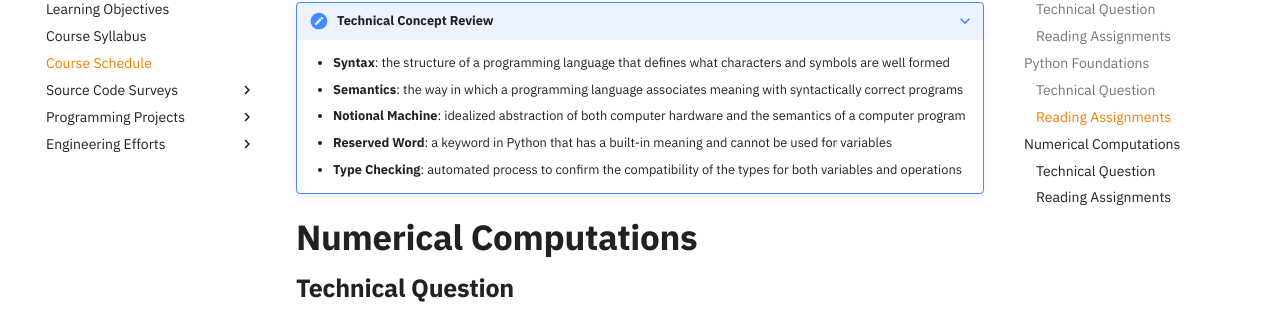
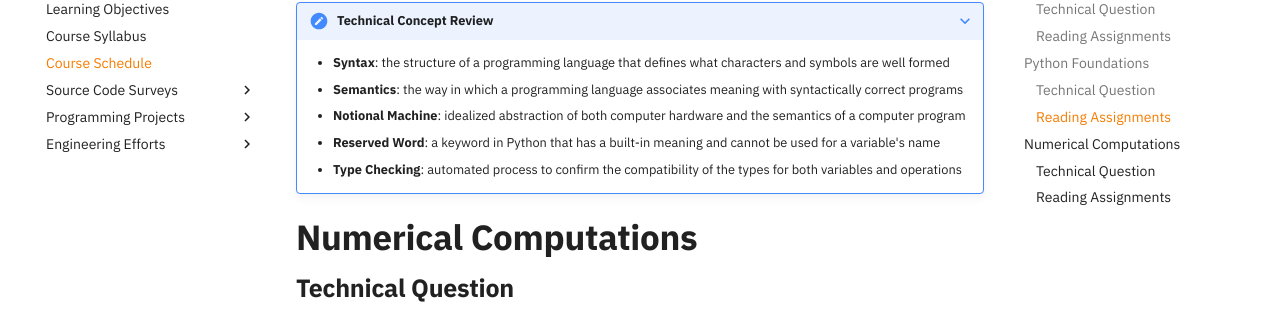
Before and after one commit to ProactiveProgrammers/www.proactiveprogrammers.com, an MkDocs documentation site: the page built from docs/data-abstraction/schedule-data-abstraction.md, in a window 1280 px wide and 900 px high, scrolled down 648 px. Shown: the part 126-449 px from the top of the window. Built offline with MkDocs 1.6.1 and Material for MkDocs 9.7.7, drawn with Linux system fonts in a browser that asks for light colours; comment, search, counter and statistics services are not loaded.

Commit message:
fix: Correct writing mistake in the schedule-data-abstraction.

```diff
--- a/docs/data-abstraction/schedule-data-abstraction.md
+++ b/docs/data-abstraction/schedule-data-abstraction.md
@@ -35,7 +35,7 @@
     - **Notional Machine**: idealized abstraction of both computer hardware and
       the semantics of a computer program
     - **Reserved Word**: a keyword in Python that has a built-in meaning and
-      cannot be used for variables
+      cannot be used for a variable's name
     - **Type Checking**: automated process to confirm the compatibility of the
       types for both variables and operations
 
```
